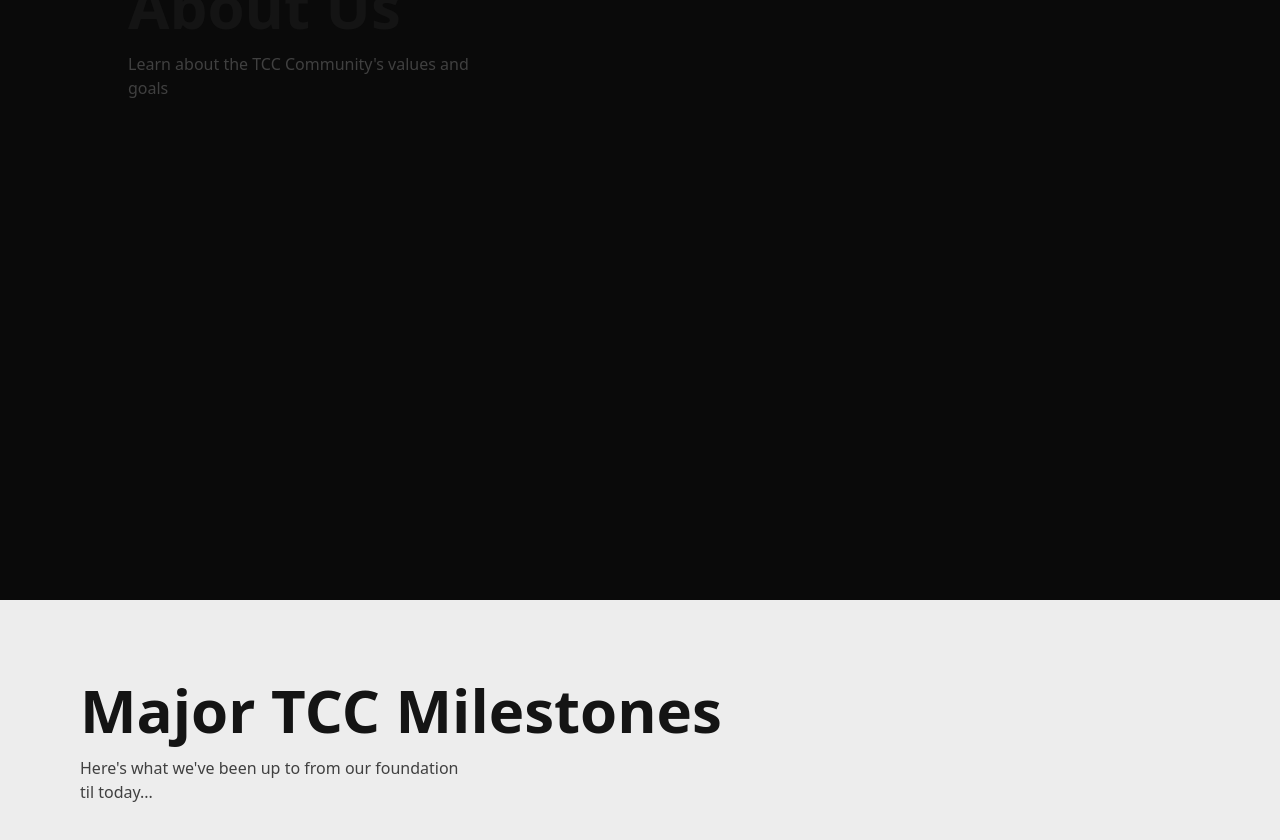
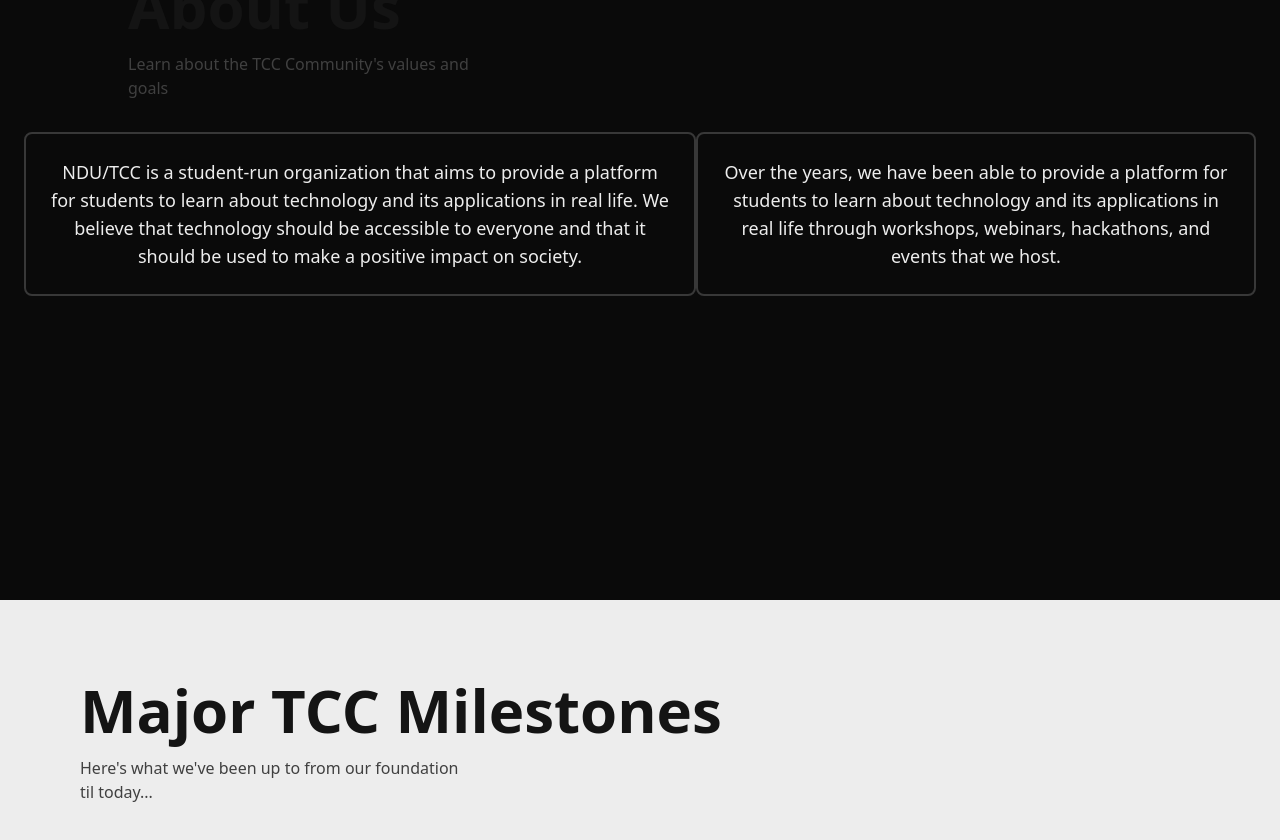
Before and after one commit to myrmlbst/ndu-tcc-website, a React (Vite) app: page / in a window 1280 px wide. Shown: the part 1000-1840 px from the top of the page. Built offline with nearby package versions, Linux system fonts and the light colour scheme.

Commit message:
content (for later revision)

```diff
--- a/src/components/AboutUs.jsx
+++ b/src/components/AboutUs.jsx
@@ -16,6 +16,15 @@
         </p>
 
       </div>
+
+      <div className="flex justify-center px-6 mt-8">
+        <p className="text-white text-center text-lg max-w-2xl border-2 border-white/20 p-6 rounded-lg">
+          NDU/TCC is a student-run organization that aims to provide a platform for students to learn about technology and its applications in real life. We believe that technology should be accessible to everyone and that it should be used to make a positive impact on society.
+        </p>
+        <p className="text-white text-center text-lg max-w-2xl border-2 border-white/20 p-6 rounded-lg">
+        Over the years, we have been able to provide a platform for students to learn about technology and its applications in real life through workshops, webinars, hackathons, and events that we host.
+        </p>
+      </div>
     </div>
   );
 }
```
